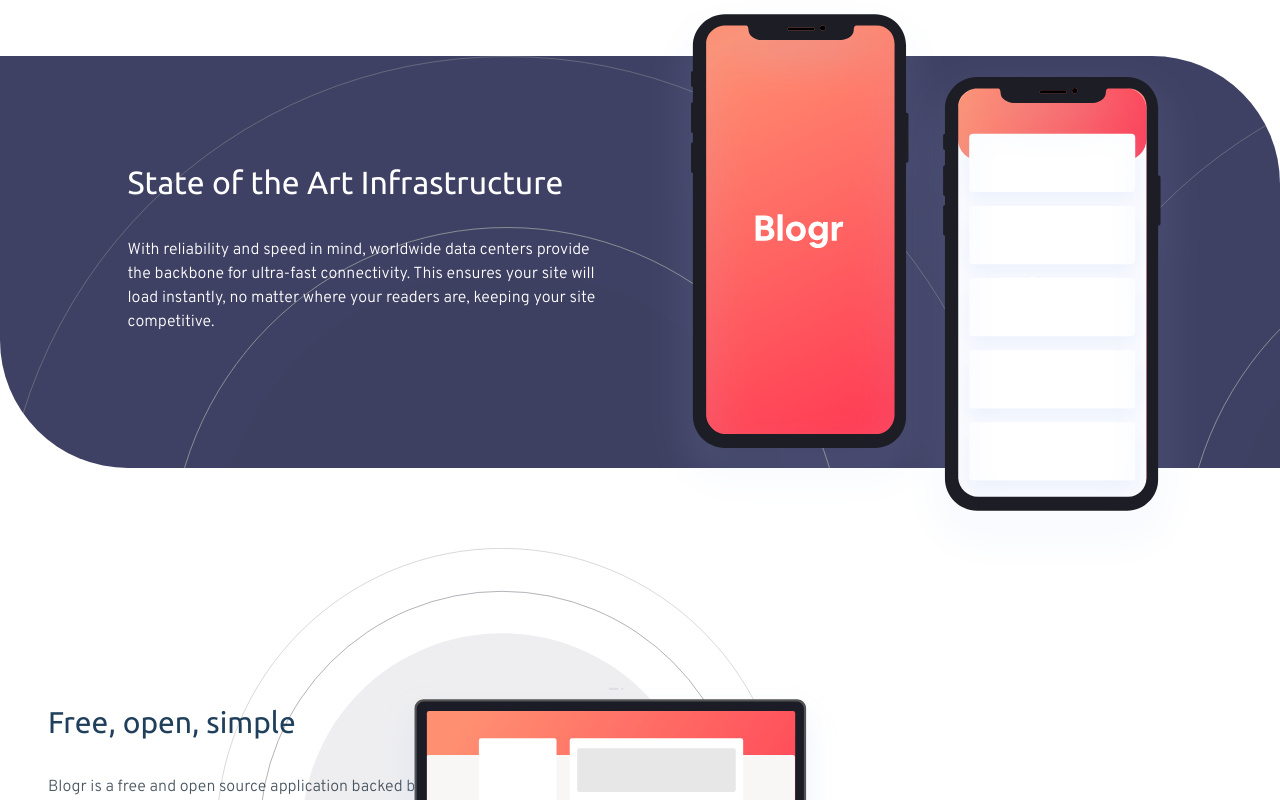
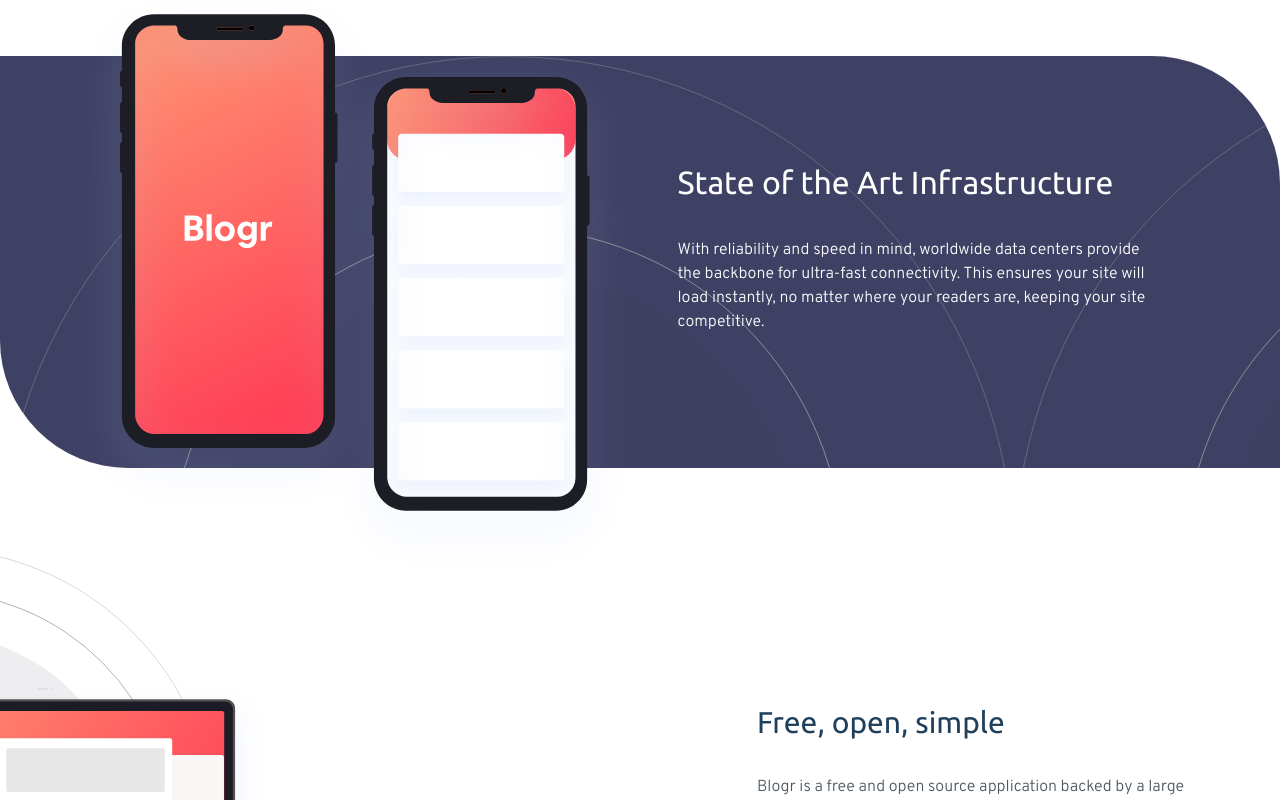
Before and after one commit to Jaisurya-14/blogr-app, a Vue app: page / in a window 1280 px wide. Shown: the part 1300-2100 px from the top of the page. Built offline with nearby package versions, Linux system fonts and the light colour scheme.

Commit message:
css for utility section

```diff
--- a/src/styles/utility.scss
+++ b/src/styles/utility.scss
@@ -9,6 +9,19 @@
 
 .ai--c {
     align-items: center;
+}
+
+.order--1{
+    order: 1
+}
+.order--2{
+    order: 2
+}
+.order--3{
+    order: 3
+}
+.order--4{
+    order: 4
 }
 
 
```
